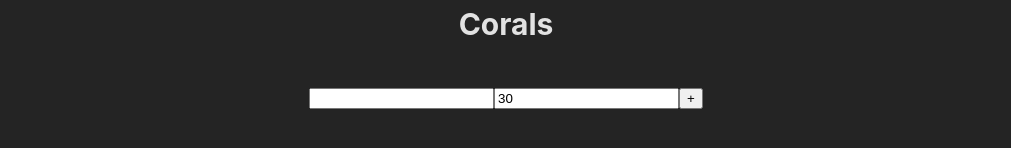
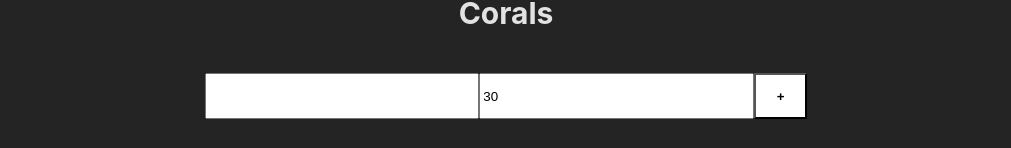
Before and after one commit to elis-11/usereducer-ts-uc, a React (Vite) app: page /corals in a window 1280 px wide. Shown: the part 122-270 px from the top of the page, without its empty margins (134-1145 px from the left). Built offline with nearby package versions, Linux system fonts and the light colour scheme.

Commit message:
Modified

```diff
--- a/src/components/corals/Corals.scss
+++ b/src/components/corals/Corals.scss
@@ -9,12 +9,29 @@
   h2 {
     margin: 3rem;
   }
+  .newCoral{
+    display: flex;
+    form{
+      // width: 30em;
+      input{
+        width: 20em;
+        height: 3em;
+      }
+      .add{
+        width: 4em;
+        height: 3.4em;
+        background-color:white;
+        font-weight: bold;
+      }
+    }
+  }
   .corals {
     display: grid;
     gap: 20px;
     min-height: 480px;
     margin-top: 2em;
     grid-template-columns: repeat(4, 1fr);
+
     .coral {
       display: flex;
       width: 10em;
@@ -34,12 +51,14 @@
         font-size: 20px;
         font-weight: bold;
         border: none;
+        height: 2em;
+        width: 9.7em;
         background-color: transparent;
       }
       .size {
         border: none;
         font-size: 20px;
-        width: 5em;
+        width: 9.7em;
         height: 2em;
         background-color: transparent;
       }
--- a/src/components/corals/Corals.tsx
+++ b/src/components/corals/Corals.tsx
@@ -58,7 +58,7 @@ export const Corals = () => {
             //   setNewCoral({ ...newCoral, size: Number(e.target.value) })
             // }
           />
-          <button type="submit">+</button>
+          <button className="add" type="submit">+</button>
         </form>
       </div>
       <div className="corals">
```
